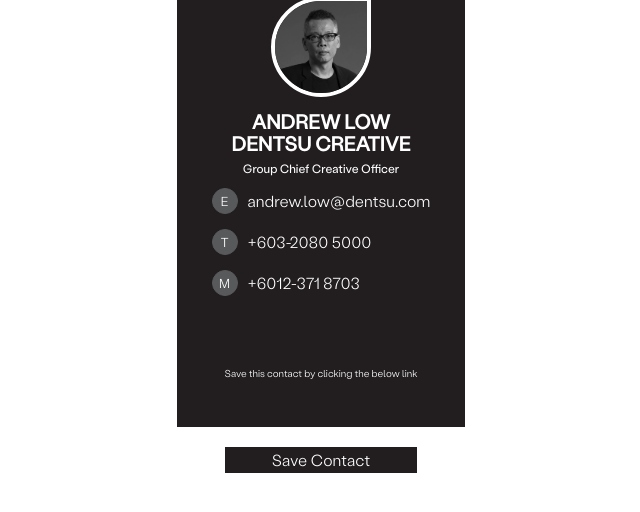
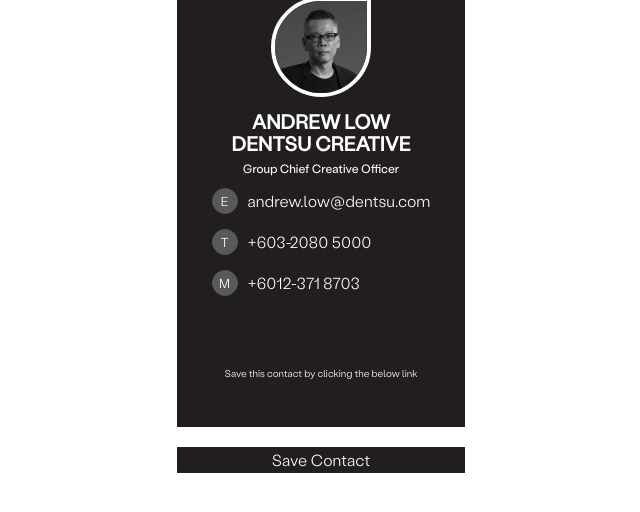
Before and after one commit to aqeemabd/super-train, a plain HTML site: page index.html in a window 1280 px wide. Shown: the part 220-732 px from the top of the page, without its empty margins (319-959 px from the left). Drawn offline with Linux system fonts and the light colour scheme.

Commit message:
Update UI

```diff
--- a/index.html
+++ b/index.html
@@ -72,7 +72,7 @@
 
         /* border: 10px solid #58595b; */
         color: #fff;
-        width: 15%;
+        padding: 0px 85px;
         margin-top: 20px;
       }
 
```
